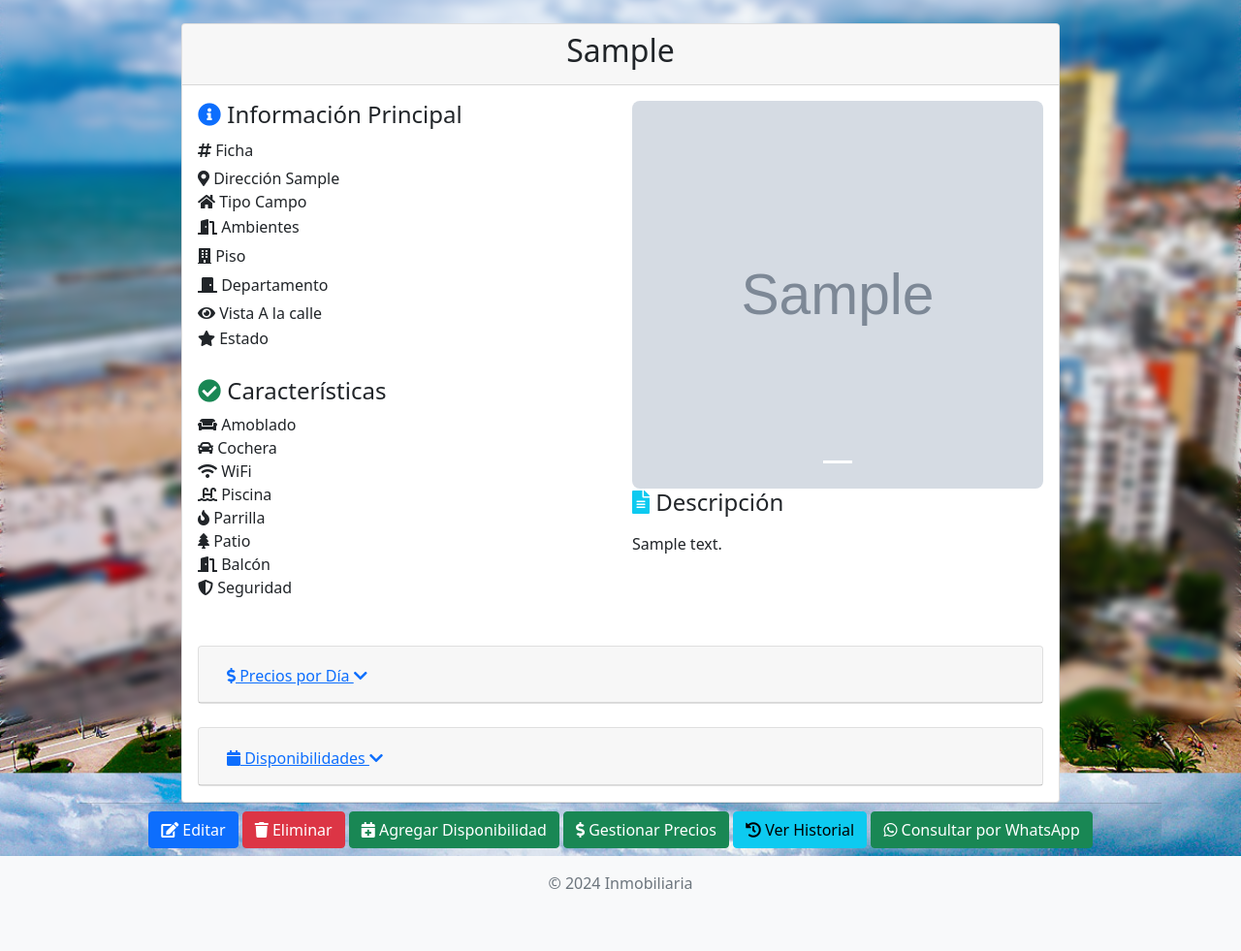
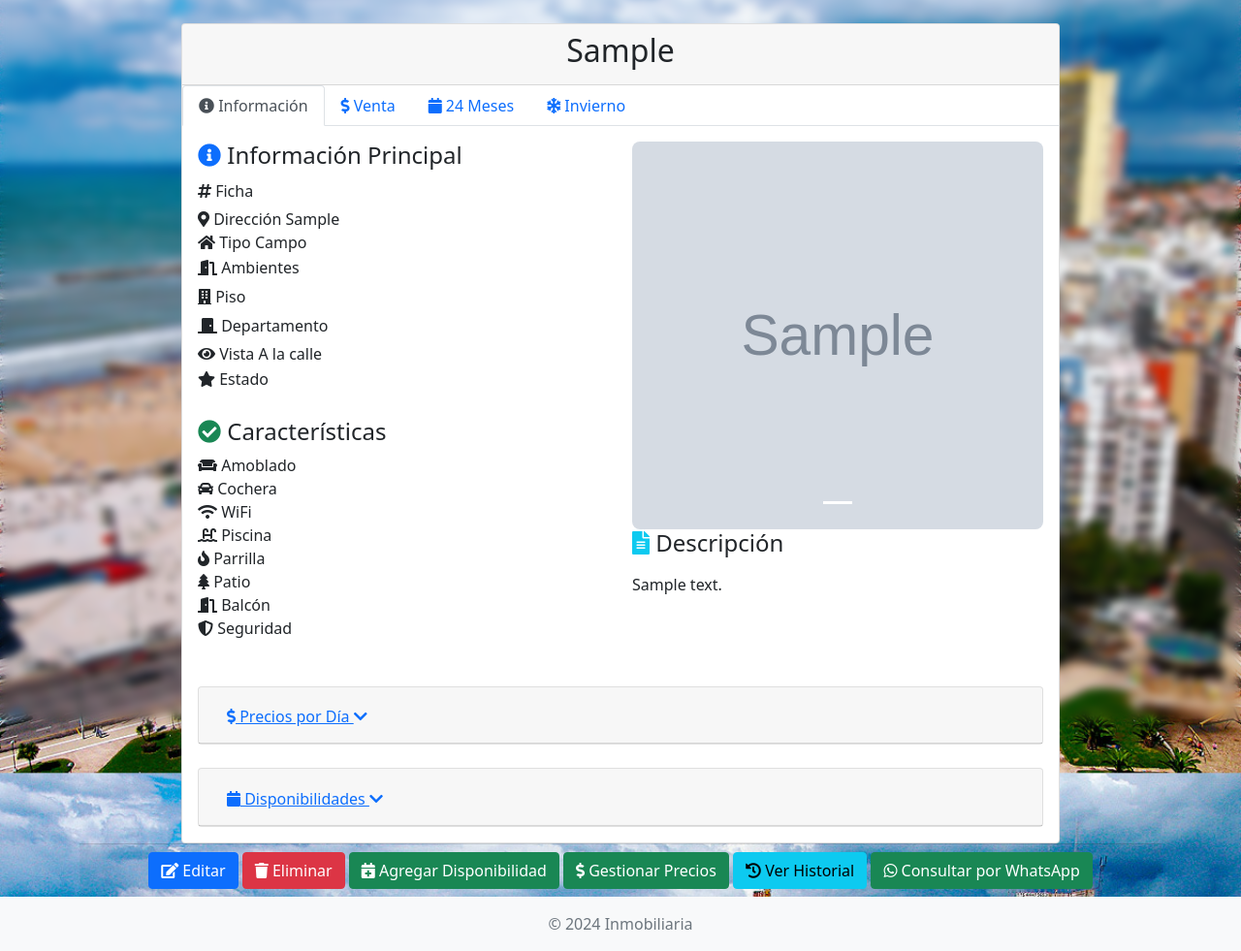
Before and after one commit to FranSalvatierra16/sistema-gonnet, a Django app: page /propiedades/1/ in a window 1280 px wide. Shown: the part 56-1037 px from the top of the page at 97% size. Before the commit the page ends 973 px from the top, so only its background shows below. Run offline with Django 5.2, Linux system fonts and the light colour scheme; a user stored in the database is signed in; tables that the repository leaves empty hold one stand-in row (values such as "Sample post"); grey boxes marked "Sample" are stand-in pictures; parts of the project's set-up code (start-up, migrations or seed data) failed here and were passed over; some libraries are stand-ins or nearby versions.

Commit message:
agregando las ventanas que se vueron

```diff
--- a/inmobiliaria/templates/inmobiliaria/propiedades/detalle.html
+++ b/inmobiliaria/templates/inmobiliaria/propiedades/detalle.html
@@ -12,10 +12,34 @@
                     <h2 class="text-center">{{ propiedad.direccion }}</h2>
                 </div>
 
-                <!-- Eliminar todo el menú de pestañas y dejar solo el título -->
+                <!-- Menú de pestañas -->
+                <ul class="nav nav-tabs" id="propertyTab" role="tablist">
+                    <li class="nav-item" role="presentation">
+                        <button class="nav-link active" id="info-tab" data-bs-toggle="tab" data-bs-target="#info" type="button" role="tab" aria-controls="info" aria-selected="true">
+                            <i class="fas fa-info-circle"></i> Información
+                        </button>
+                    </li>
+                    <li class="nav-item" role="presentation">
+                        <button class="nav-link" id="venta-tab" data-bs-toggle="tab" data-bs-target="#venta" type="button" role="tab" aria-controls="venta" aria-selected="false">
+                            <i class="fas fa-dollar-sign"></i> Venta
+                        </button>
+                    </li>
+                    <li class="nav-item" role="presentation">
+                        <button class="nav-link" id="meses-tab" data-bs-toggle="tab" data-bs-target="#meses" type="button" role="tab" aria-controls="meses" aria-selected="false">
+                            <i class="fas fa-calendar"></i> 24 Meses
+                        </button>
+                    </li>
+                    <li class="nav-item" role="presentation">
+                        <button class="nav-link" id="invierno-tab" data-bs-toggle="tab" data-bs-target="#invierno" type="button" role="tab" aria-controls="invierno" aria-selected="false">
+                            <i class="fas fa-snowflake"></i> Invierno
+                        </button>
+                    </li>
+                </ul>
+
+                <!-- Contenido de las pestañas -->
                 <div class="tab-content" id="propertyTabContent">
-                    <!-- Pestaña de Alquiler por Día -->
-                    <div class="tab-pane fade show active" id="alquiler" role="tabpanel">
+                    <!-- Pestaña de Información -->
+                    <div class="tab-pane fade show active" id="info" role="tabpanel">
                         <div class="card-body">
                             <div class="row">
                                 <!-- Columna izquierda: Información Principal y Características -->
```
